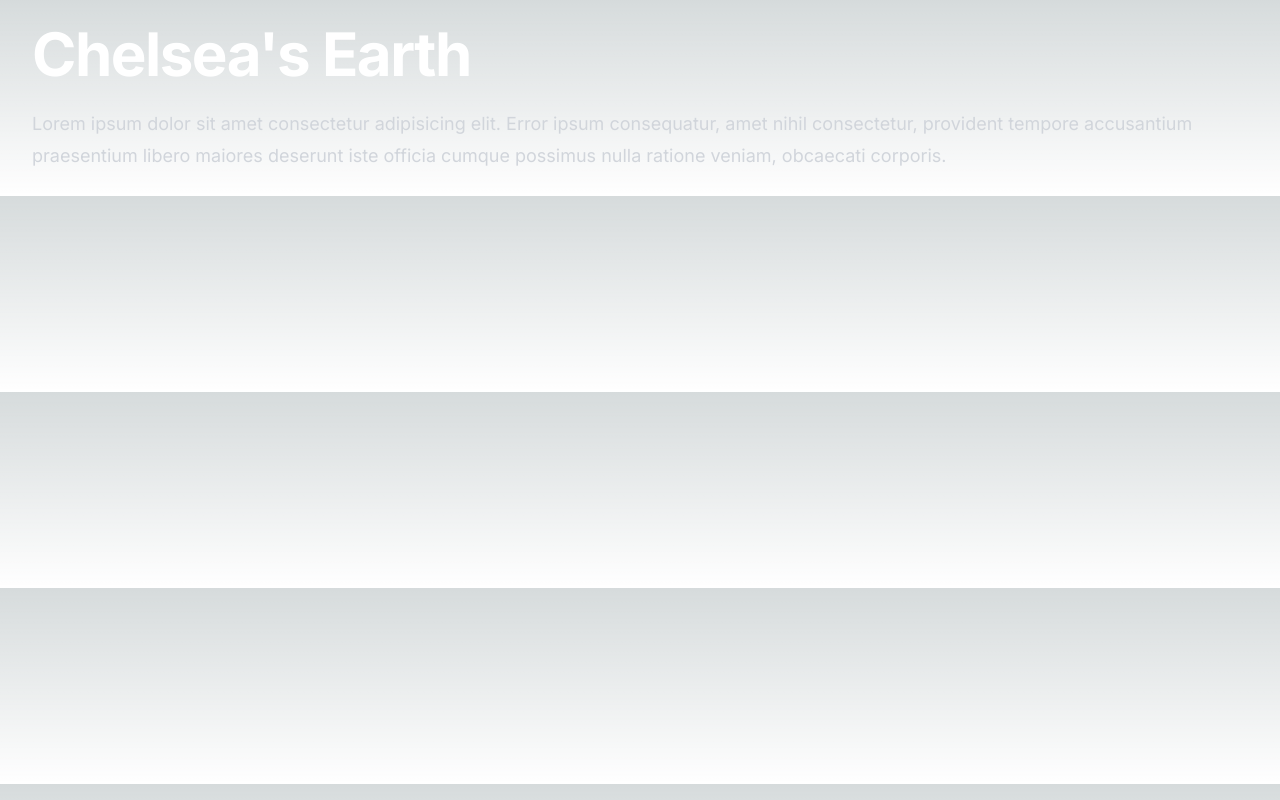
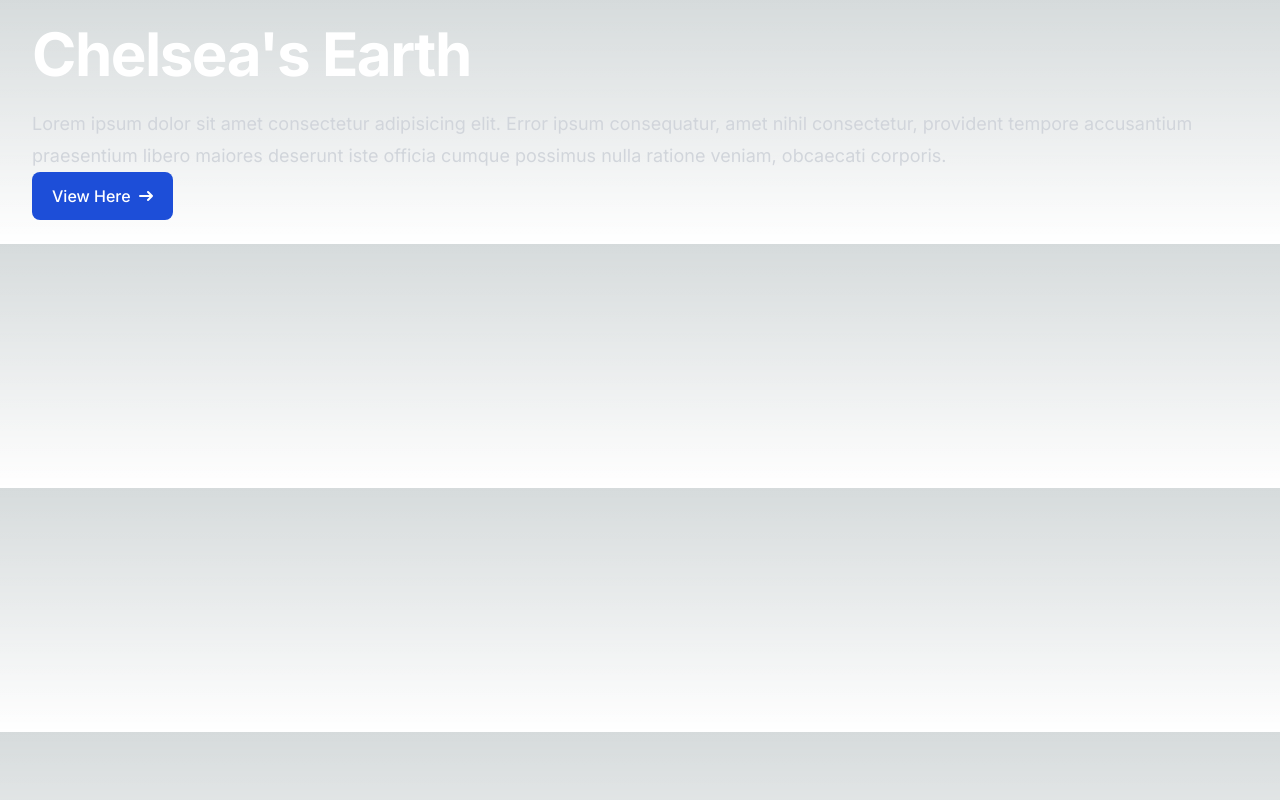
Before and after one commit to quindipc/chelseas-super-earth, a Next.js app: page / in a window 1280 px wide. Built offline with nearby package versions, Linux system fonts and the light colour scheme.

Commit message:
add threejs boilerplate

```diff
--- /dev/null
+++ b/src/app/earth/page.tsx
@@ -0,0 +1,51 @@
+"use client";
+import { useEffect, useRef } from 'react';
+import * as THREE from 'three';
+
+const Earth: React.FC = () => {
+  const mountRef = useRef<HTMLDivElement>(null);
+
+  useEffect(() => {
+    const scene = new THREE.Scene();
+    const camera = new THREE.PerspectiveCamera(75, window.innerWidth / window.innerHeight, 0.1, 1000);
+    const renderer = new THREE.WebGLRenderer();
+
+    renderer.setSize(window.innerWidth, window.innerHeight);
+    mountRef.current?.appendChild(renderer.domElement);
+
+    const geometry = new THREE.BoxGeometry(1, 1, 1);
+    const material = new THREE.MeshBasicMaterial({ color: 0x00ff00 });
+    const cube = new THREE.Mesh(geometry, material);
+    scene.add(cube);
+
+    camera.position.z = 5;
+
+    const animate = () => {
+      requestAnimationFrame(animate);
+
+      cube.rotation.x += 0.01;
+      cube.rotation.y += 0.01;
+
+      renderer.render(scene, camera);
+    };
+
+    animate();
+
+    const handleWindowResize = () => {
+      camera.aspect = window.innerWidth / window.innerHeight;
+      camera.updateProjectionMatrix();
+      renderer.setSize(window.innerWidth, window.innerHeight);
+    };
+
+    window.addEventListener('resize', handleWindowResize);
+
+    return () => {
+      window.removeEventListener('resize', handleWindowResize);
+      mountRef.current?.removeChild(renderer.domElement);
+    };
+  }, []);
+
+  return <div ref={mountRef}></div>;
+};
+
+export default Earth;
--- a/src/app/page.tsx
+++ b/src/app/page.tsx
@@ -7,8 +7,32 @@ export default function Home() {
             Chelsea's Earth
           </h2>
           <p className="mt-6 text-lg leading-8 text-gray-300">
-            Lorem ipsum dolor sit amet consectetur adipisicing elit. Error ipsum consequatur, amet nihil consectetur, provident tempore accusantium praesentium libero maiores deserunt iste officia cumque possimus nulla ratione veniam, obcaecati corporis.
+            Lorem ipsum dolor sit amet consectetur adipisicing elit. Error ipsum
+            consequatur, amet nihil consectetur, provident tempore accusantium
+            praesentium libero maiores deserunt iste officia cumque possimus
+            nulla ratione veniam, obcaecati corporis.
           </p>
+          <a
+            href="/earth"
+            className="inline-flex items-center justify-center px-5 py-3 text-base font-medium text-center text-white bg-blue-700 rounded-lg hover:bg-blue-800 focus:ring-4 focus:ring-blue-300 dark:focus:ring-blue-900"
+          >
+            View Here
+            <svg
+              className="w-3.5 h-3.5 ms-2 rtl:rotate-180"
+              aria-hidden="true"
+              xmlns="http://www.w3.org/2000/svg"
+              fill="none"
+              viewBox="0 0 14 10"
+            >
+              <path
+                stroke="currentColor"
+                strokeLinecap="round"
+                strokeLinejoin="round"
+                strokeWidth="2"
+                d="M1 5h12m0 0L9 1m4 4L9 9"
+              />
+            </svg>
+          </a>
         </div>
       </div>
     </>
```
Also changed, not shown: package.json (+6 -4 lines), 1 other file (tests, documents, lock files or other folders).
